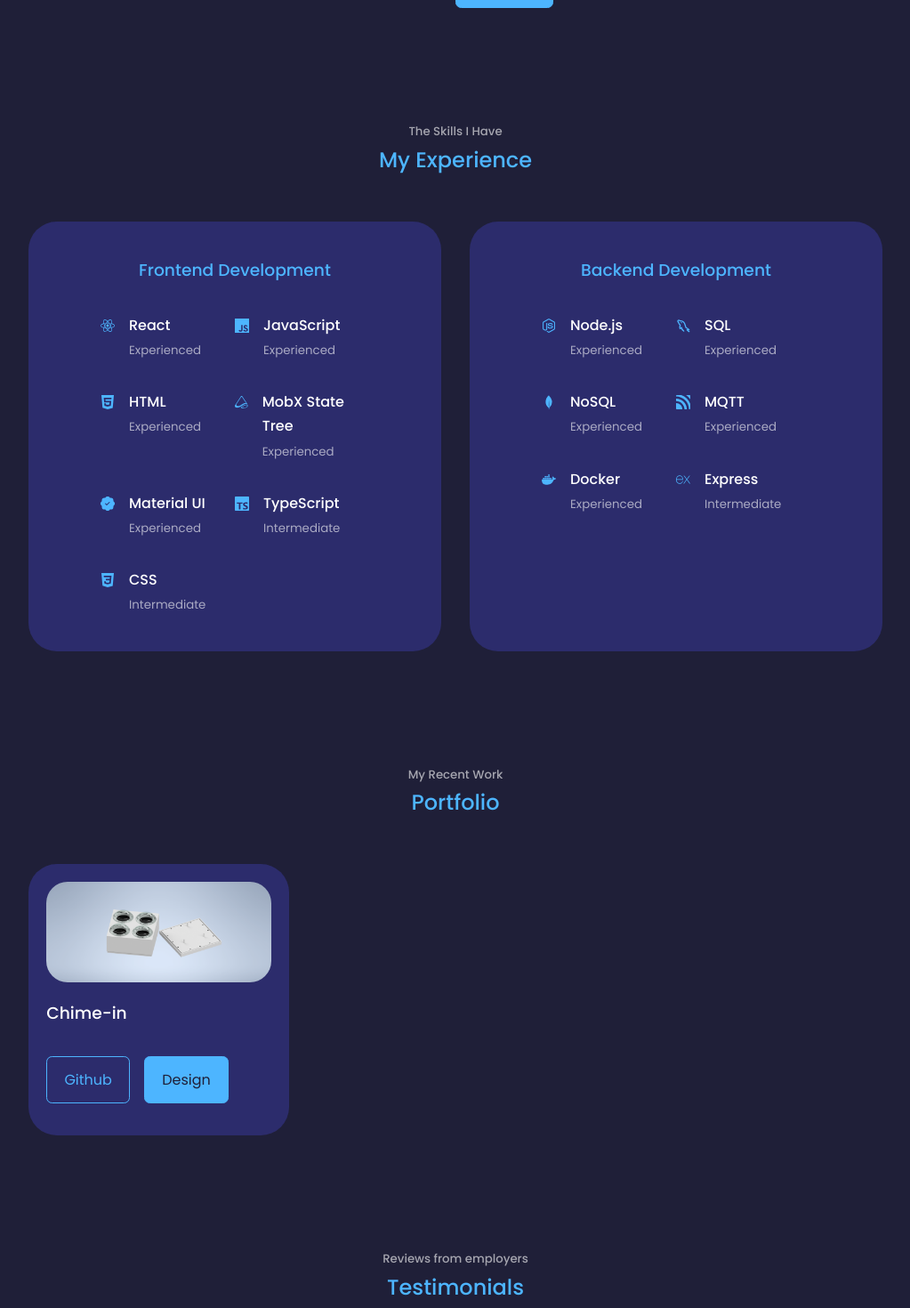
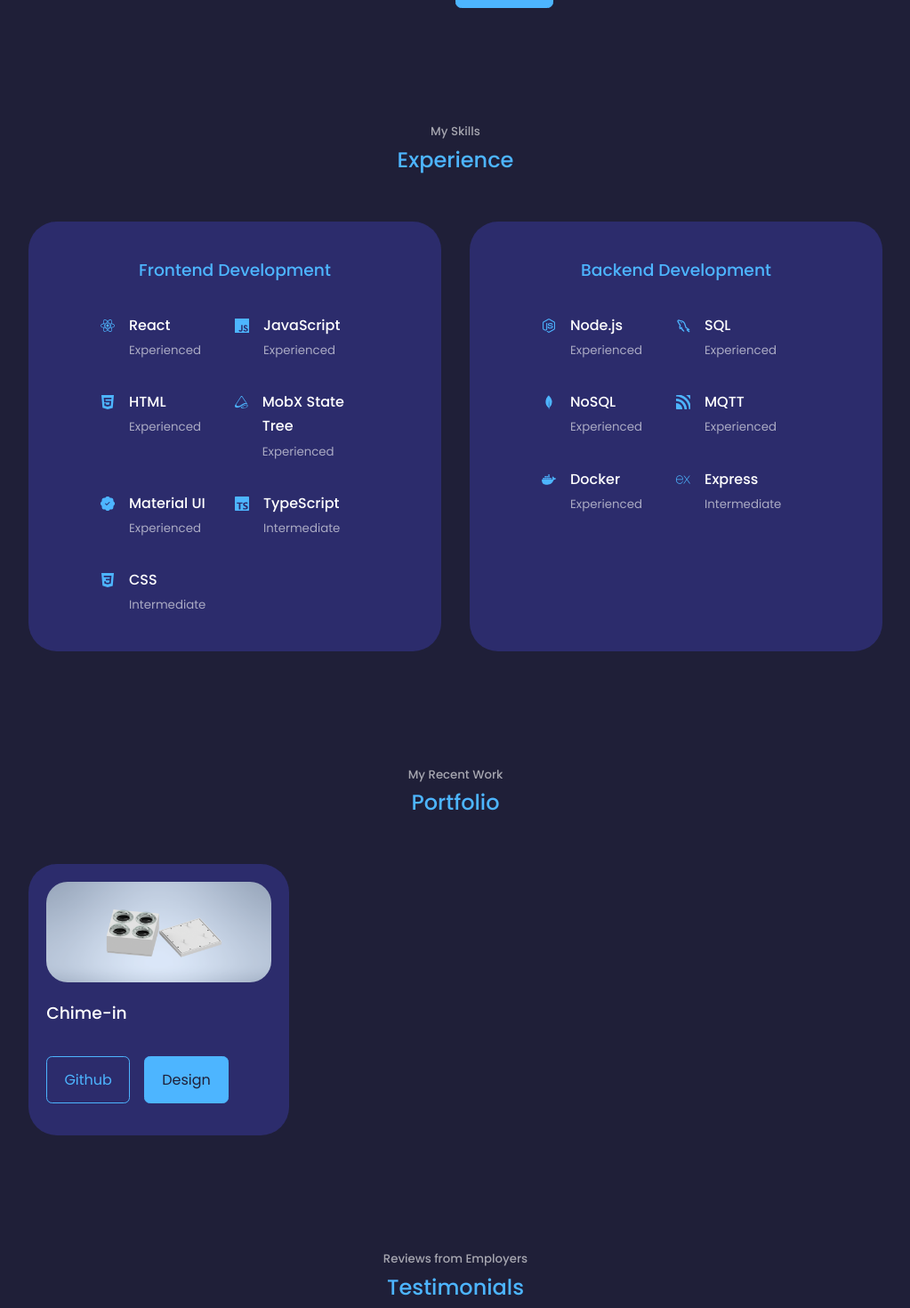
Before and after one commit to Mischa-Lamoureux/personal-portfolio, a React (Create React App) app: page / in a window 1280 px wide. Shown: the part 1480-2950 px from the top of the page at 89% size, without its empty margins (128-1151 px from the left). Built offline with nearby package versions, Linux system fonts and the light colour scheme.

Commit message:
Changed section headers

```diff
--- a/src/components/experience/Experience.jsx
+++ b/src/components/experience/Experience.jsx
@@ -18,8 +18,8 @@
 const Experience = () => {
   return (
     <section id="experience">
-      <h5>The Skills I Have</h5>
-      <h2>My Experience</h2>
+      <h5>My Skills</h5>
+      <h2>Experience</h2>
 
       <div className="container experience__container">
         <div className="experience__frontend">
--- a/src/components/testimonials/Testimonials.jsx
+++ b/src/components/testimonials/Testimonials.jsx
@@ -41,7 +41,7 @@
 const Testimonials = () => {
   return (
     <section id="testimonials">
-      <h5>Reviews from employers</h5>
+      <h5>Reviews from Employers</h5>
       <h2>Testimonials</h2>
 
       <Swiper
```
